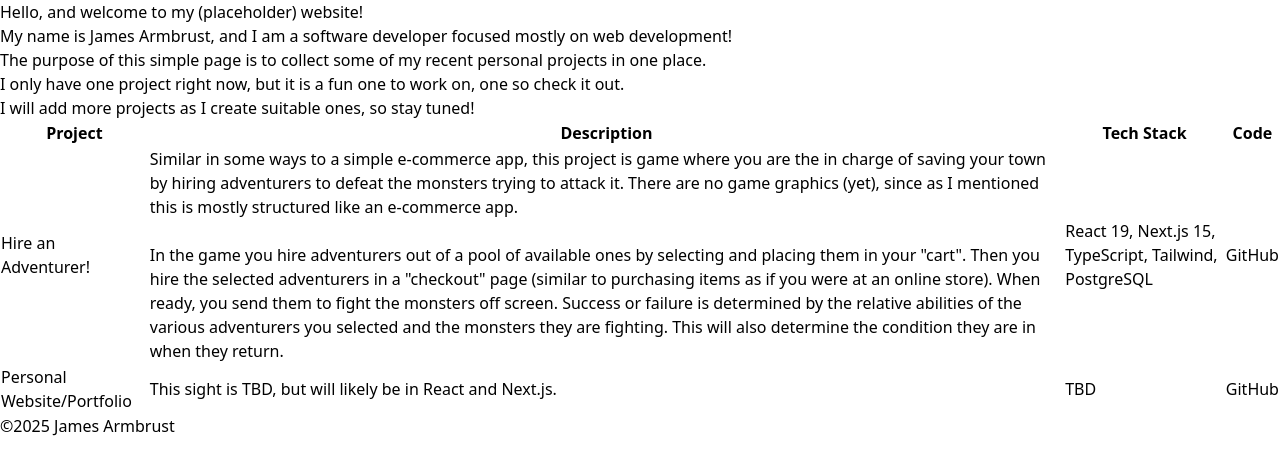
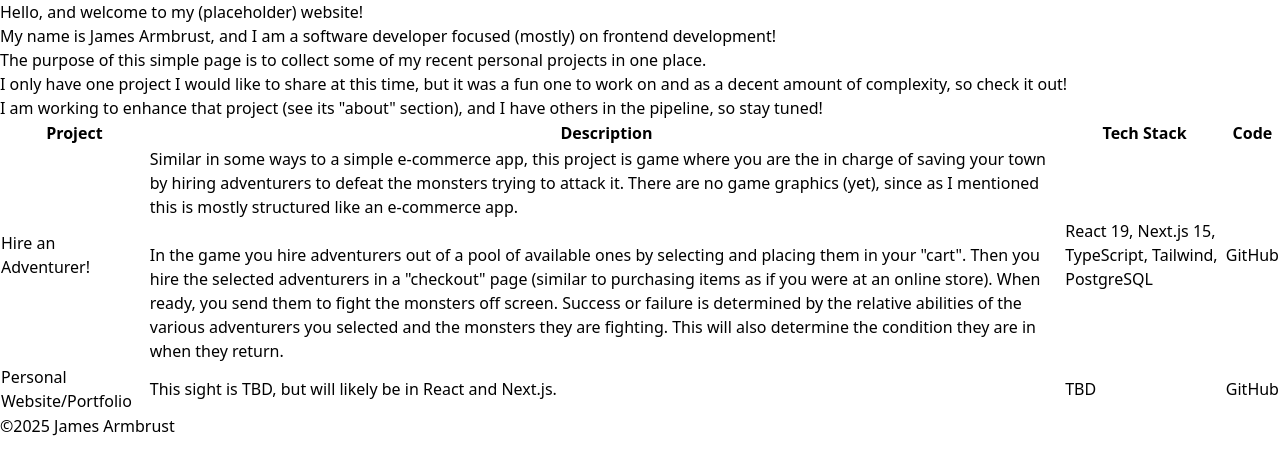
Before and after one commit to jarmbrust/website2, a Next.js app: page / in a window 1280 px wide. Shown: the top 474 px of the page. Built offline with nearby package versions, Linux system fonts and the light colour scheme.

Commit message:
text clarifications

```diff
--- a/src/app/page.tsx
+++ b/src/app/page.tsx
@@ -6,10 +6,11 @@ export default function Home() {
       <div className="flex min-h-screen flex-col items-center bg-gradient-to-b from-[#76707c] to-[#030310] text-white">
         <main className="flex flex-col items-center justify-between p-14">
           <h1 className="flex mt-[20px] text-2xl">Hello, and welcome to my (placeholder) website!</h1>
-          <p className="mt-[10px]">My name is James Armbrust, and I am a software developer focused mostly on web development!</p>
+          <p className="mt-[10px]">My name is James Armbrust, and I am a software developer focused (mostly) on frontend development!</p>
           <p className="mt-[10px]">The purpose of this simple page is to collect some of my recent personal projects in one place.</p>
-          <p className="mt-[10px]">I only have one project right now, but it is a fun one to work on, one so check it out.</p>
-          <p>I will add more projects as I create suitable ones, so stay tuned!</p>
+          <p className="mt-[10px]">I only have one project I would like to share at this time, but it was a fun one to work on and as a decent
+            amount of complexity, so check it out!</p>
+          <p>I am working to enhance that project (see its &quot;about&quot; section), and I have others in the pipeline, so stay tuned!</p>
           <div className="mt-[30px]">
             <table className=" border-zinc-500">
               <tbody className=" border-zinc-500">
```
